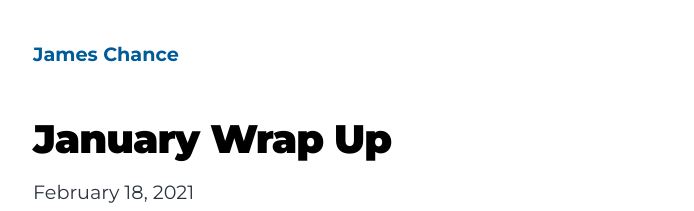
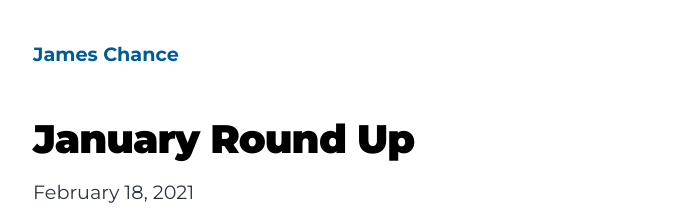
Before and after one commit to j1mu5/james-chance-blog, a Gatsby site: page /2021-02-18-january-wrap-up/ in a window 1280 px wide. Shown: the top 211 px of the page, without its empty margins (291-985 px from the left). Built offline with nearby package versions, Linux system fonts and the light colour scheme; Gatsby itself is replaced by a stand-in of ours.

Commit message:
Update Blog “2021-02-18-january-wrap-up”

```diff
--- a/content/blog/2021-02-18-january-wrap-up.md
+++ b/content/blog/2021-02-18-january-wrap-up.md
@@ -1,6 +1,6 @@
 ---
 layout: blog
-title: January Wrap Up
+title: January Round Up
 date: 2021-02-18T18:51:36.630Z
 ---
 Wow that month went by really fast and now I'm a little bit late posting this. I have been really busy this month with lots of things happening so I won't hang about lets just get stuck in.
```
